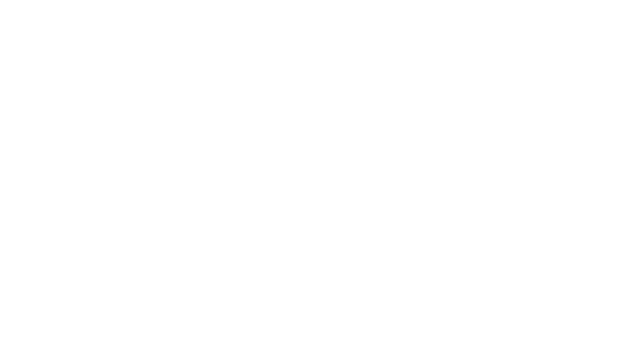
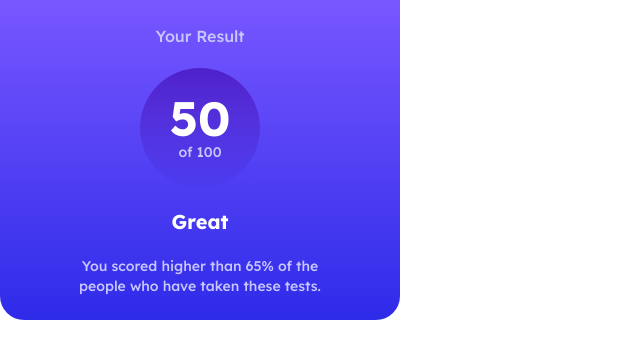
Before and after one commit to LuanFlorencioo/results-summary, a Next.js app: page / in a window 1280 px wide. Shown: the top 358 px of the page, without its empty margins (0-640 px from the left). Built offline with nearby package versions, Linux system fonts and the light colour scheme.

Commit message:
feat(components): create Main component

```diff
--- a/src/components/Main/index.tsx
+++ b/src/components/Main/index.tsx
@@ -1,8 +1,14 @@
+import { DataProvider } from "@/contexts";
+import CardResult from "../CardResult";
+import font from "@/styles/font";
+
 const Main = () => {
   return (
-    <main className="w-full h-screen bg-white">
-
-    </main>
+    <DataProvider>
+      <main className={`${font.className} w-full h-screen bg-white`}>
+        <CardResult />
+      </main>
+    </DataProvider>
   )
 }
 
```
